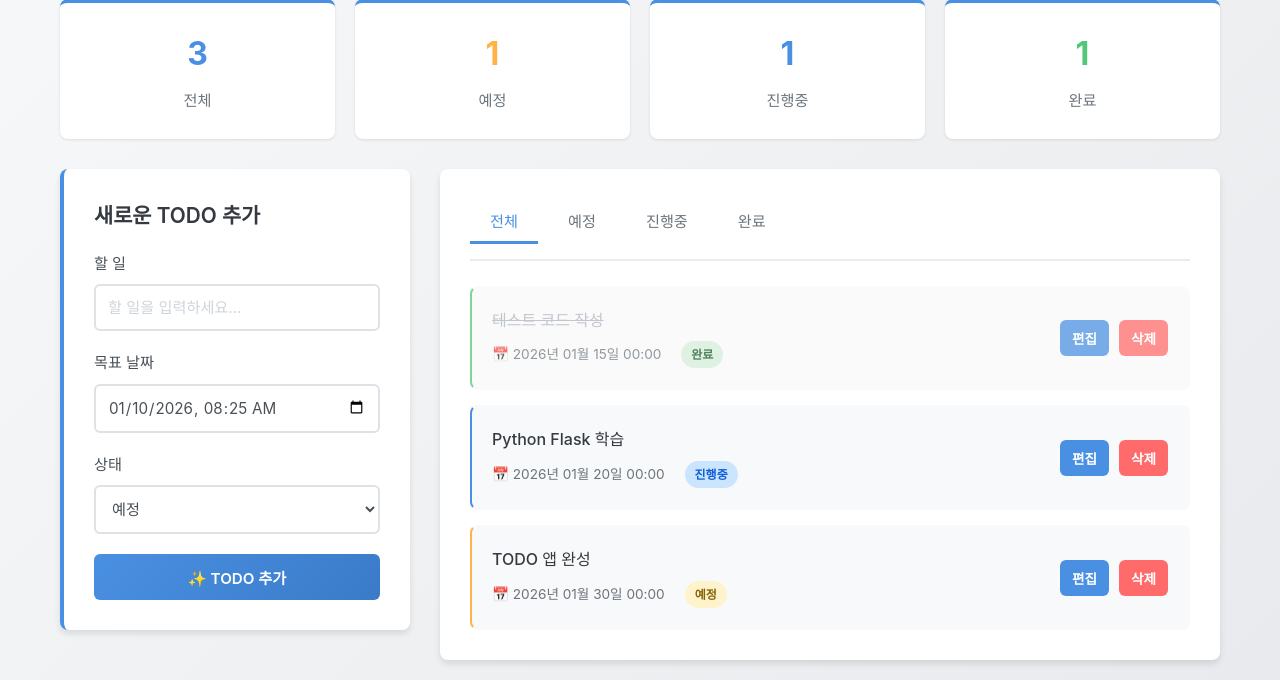
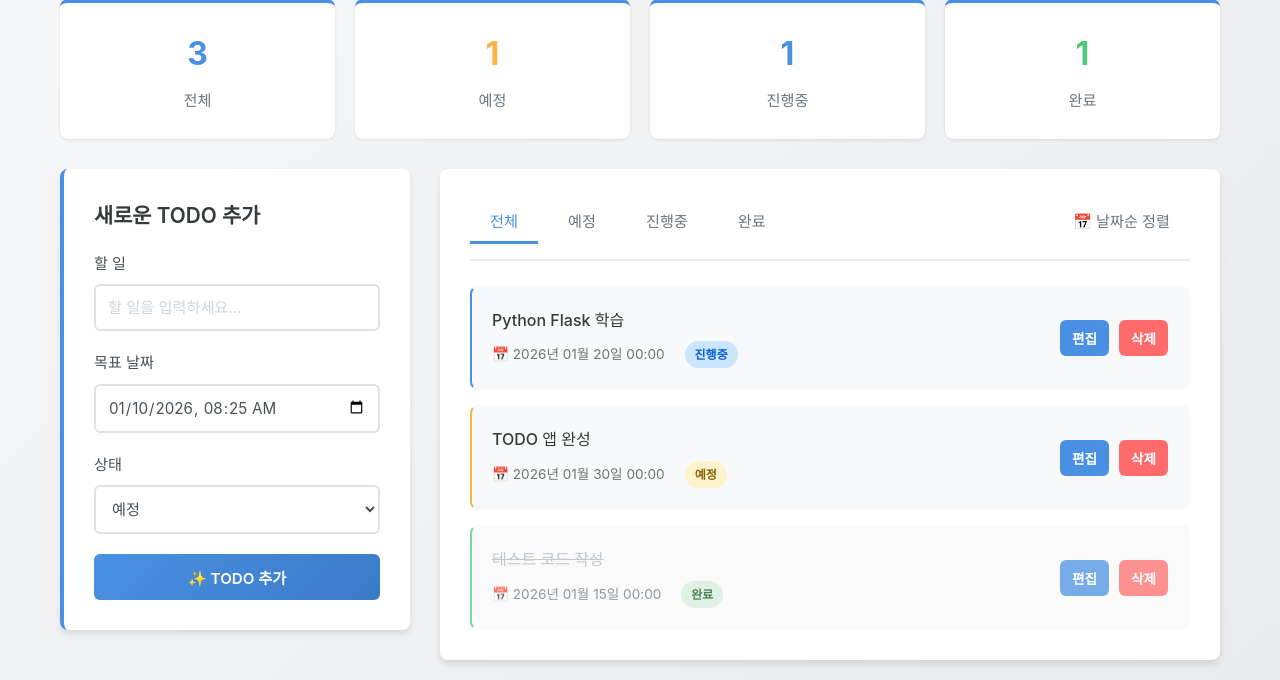
Before and after one commit to RudinP/MiniProject2, a Flask app: page / in a window 1280 px wide. Shown: the part 233-913 px from the top of the page. Run offline with Flask 3, Linux system fonts and the light colour scheme.

Commit message:
날짜순 정렬 버튼 추가

```diff
--- a/app.py
+++ b/app.py
@@ -26,8 +26,6 @@ def index():
 def get_todos():
     """모든 TODO 항목 조회"""
     todos = todo_repo.get_all()
-    # 날짜 기준으로 정렬
-    todos = sorted(todos, key=lambda x: x.target_date)
 
     return jsonify([{
         'id': todo.id,
@@ -52,9 +50,6 @@ def get_todos_by_status(status_filter):
         todos = todo_repo.get_by_status(TodoStatus.COMPLETED)
     else:
         return jsonify({'error': '유효하지 않은 상태'}), 400
-
-    # 날짜 기준으로 정렬
-    todos = sorted(todos, key=lambda x: x.target_date)
 
     return jsonify([{
         'id': todo.id,
@@ -164,22 +159,27 @@ def reorder_todos():
     if not data or 'order' not in data:
         return jsonify({'error': '순서 정보가 없습니다'}), 400
 
-    # 현재는 메모리 저장소이므로 순서를 유지하기 위해 내부 dict를 재구성
+    # 새로운 순서 설정
     new_order = data['order']
-    new_todos = {}
-
-    for todo_id in new_order:
-        if todo_id in todo_repo._todos:
-            new_todos[todo_id] = todo_repo._todos[todo_id]
-
-    # 기존 항목들 중 순서 목록에 없는 것들 추가 (만약 있다면)
-    for todo_id, todo in todo_repo._todos.items():
-        if todo_id not in new_todos:
-            new_todos[todo_id] = todo
-
-    todo_repo._todos = new_todos
+    todo_repo.set_order(new_order)
 
     return jsonify({'message': '순서가 업데이트되었습니다'}), 200
+
+
+@app.route('/api/todos/sort/date', methods=['PUT'])
+def sort_todos_by_date():
+    """TODO 항목을 날짜순으로 정렬"""
+    todo_repo.sort_by_date()
+
+    todos = todo_repo.get_all()
+    return jsonify([{
+        'id': todo.id,
+        'content': todo.content,
+        'target_date': todo.target_date.isoformat(),
+        'status': todo.status,
+        'created_at': todo.created_at.isoformat(),
+        'updated_at': todo.updated_at.isoformat()
+    } for todo in todos]), 200
 
 
 @app.route('/api/stats', methods=['GET'])
--- a/models/repository.py
+++ b/models/repository.py
@@ -9,6 +9,7 @@ class TodoRepository:
     def __init__(self):
         """저장소 초기화"""
         self._todos: dict[str, TodoItem] = {}
+        self._order: List[str] = []  # TODO ID의 순서를 유지
 
     def create(self, content: str, target_date: datetime, status: TodoStatus = TodoStatus.SCHEDULED) -> TodoItem:
         """새로운 TODO 항목 생성"""
@@ -18,6 +19,7 @@ class TodoRepository:
             status=status
         )
         self._todos[todo.id] = todo
+        self._order.append(todo.id)  # 순서 목록에 추가
         return todo
 
     def get_by_id(self, todo_id: str) -> Optional[TodoItem]:
@@ -25,12 +27,13 @@ class TodoRepository:
         return self._todos.get(todo_id)
 
     def get_all(self) -> List[TodoItem]:
-        """모든 TODO 항목 조회"""
-        return list(self._todos.values())
+        """모든 TODO 항목 조회 (저장된 순서 유지)"""
+        # _order 리스트 기준으로 정렬하여 반환
+        return [self._todos[todo_id] for todo_id in self._order if todo_id in self._todos]
 
     def get_by_status(self, status: TodoStatus) -> List[TodoItem]:
-        """상태별로 TODO 항목 조회"""
-        return [todo for todo in self._todos.values() if todo.status == status]
+        """상태별로 TODO 항목 조회 (저장된 순서 유지)"""
+        return [self._todos[todo_id] for todo_id in self._order if todo_id in self._todos and self._todos[todo_id].status == status]
 
     def update(self, todo_id: str, content: Optional[str] = None,
                target_date: Optional[datetime] = None,
@@ -54,12 +57,27 @@ class TodoRepository:
         """TODO 항목 삭제"""
         if todo_id in self._todos:
             del self._todos[todo_id]
+            if todo_id in self._order:
+                self._order.remove(todo_id)  # 순서 목록에서도 제거
             return True
         return False
 
     def clear_all(self) -> None:
         """모든 TODO 항목 삭제"""
         self._todos.clear()
+        self._order.clear()  # 순서 목록도 초기화
+
+    def set_order(self, order: List[str]) -> None:
+        """TODO 순서 설정"""
+        self._order = [todo_id for todo_id in order if todo_id in self._todos]
+
+    def get_order(self) -> List[str]:
+        """TODO 순서 조회"""
+        return self._order.copy()
+
+    def sort_by_date(self) -> None:
+        """날짜순으로 정렬"""
+        self._order.sort(key=lambda todo_id: self._todos[todo_id].target_date if todo_id in self._todos else datetime.max)
 
     def count(self) -> int:
         """TODO 항목 개수 반환"""
--- a/static/css/style.css
+++ b/static/css/style.css
@@ -301,6 +301,25 @@ body {
 }
 
 .tab-btn.active {
+    color: var(--primary-color);
+    border-bottom-color: var(--primary-color);
+}
+
+.sort-btn {
+    padding: 10px 20px;
+    border: none;
+    background: transparent;
+    color: var(--gray-600);
+    cursor: pointer;
+    font-size: 0.95rem;
+    font-weight: 500;
+    border-bottom: 3px solid transparent;
+    transition: var(--transition);
+    font-family: inherit;
+    margin-left: auto;
+}
+
+.sort-btn:hover {
     color: var(--primary-color);
     border-bottom-color: var(--primary-color);
 }
--- a/static/js/script.js
+++ b/static/js/script.js
@@ -15,6 +15,7 @@ const todoDate = document.getElementById('todo-date');
 const todoStatus = document.getElementById('todo-status');
 const todoList = document.getElementById('todo-list');
 const filterTabs = document.querySelectorAll('.tab-btn');
+const sortDateBtn = document.getElementById('sort-date-btn');
 const editModal = document.getElementById('edit-modal');
 const editForm = document.getElementById('edit-form');
 const editContent = document.getElementById('edit-content');
@@ -69,6 +70,9 @@ function setupEventListeners() {
         });
     });
 
+    // 날짜순 정렬 버튼
+    sortDateBtn.addEventListener('click', handleSortByDate);
+
     // 모달 닫기
     closeModalBtn.addEventListener('click', closeModal);
     cancelEditBtn.addEventListener('click', closeModal);
@@ -119,6 +123,31 @@ async function handleAddTodo(e) {
     } catch (error) {
         console.error('Error:', error);
         alert('오류가 발생했습니다.');
+    }
+}
+
+// ========================================
+// TODO 날짜순 정렬
+// ========================================
+
+async function handleSortByDate() {
+    try {
+        const response = await fetch('/api/todos/sort/date', {
+            method: 'PUT',
+            headers: {
+                'Content-Type': 'application/json'
+            }
+        });
+
+        if (response.ok) {
+            loadTodos();
+            updateStats();
+        } else {
+            alert('정렬에 실패했습니다.');
+        }
+    } catch (error) {
+        console.error('Error sorting todos:', error);
+        alert('정렬 중 오류가 발생했습니다.');
     }
 }
 
--- a/templates/index.html
+++ b/templates/index.html
@@ -86,6 +86,7 @@
                     <button class="tab-btn" data-filter="예정">예정</button>
                     <button class="tab-btn" data-filter="진행중">진행중</button>
                     <button class="tab-btn" data-filter="완료">완료</button>
+                    <button class="sort-btn" id="sort-date-btn" title="날짜순으로 정렬">📅 날짜순 정렬</button>
                 </div>
 
                 <!-- TODO 목록 -->
```
